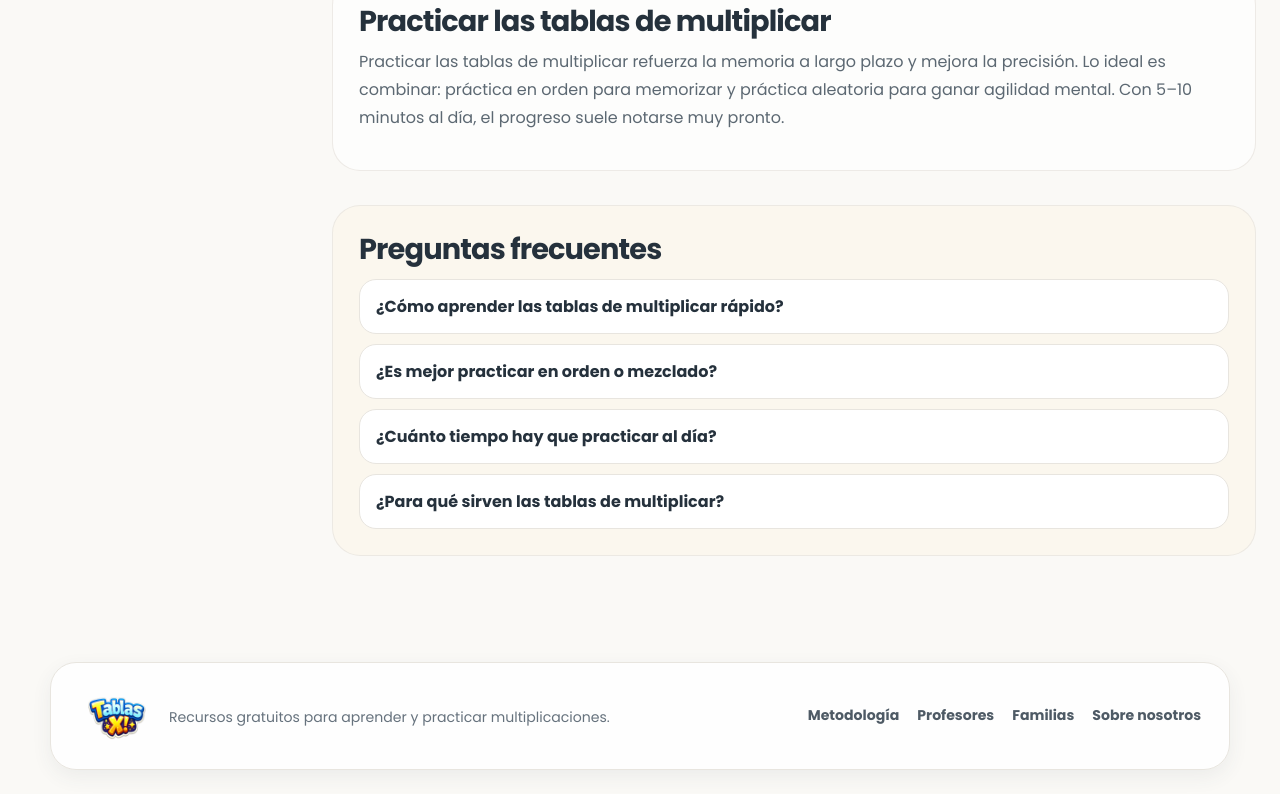
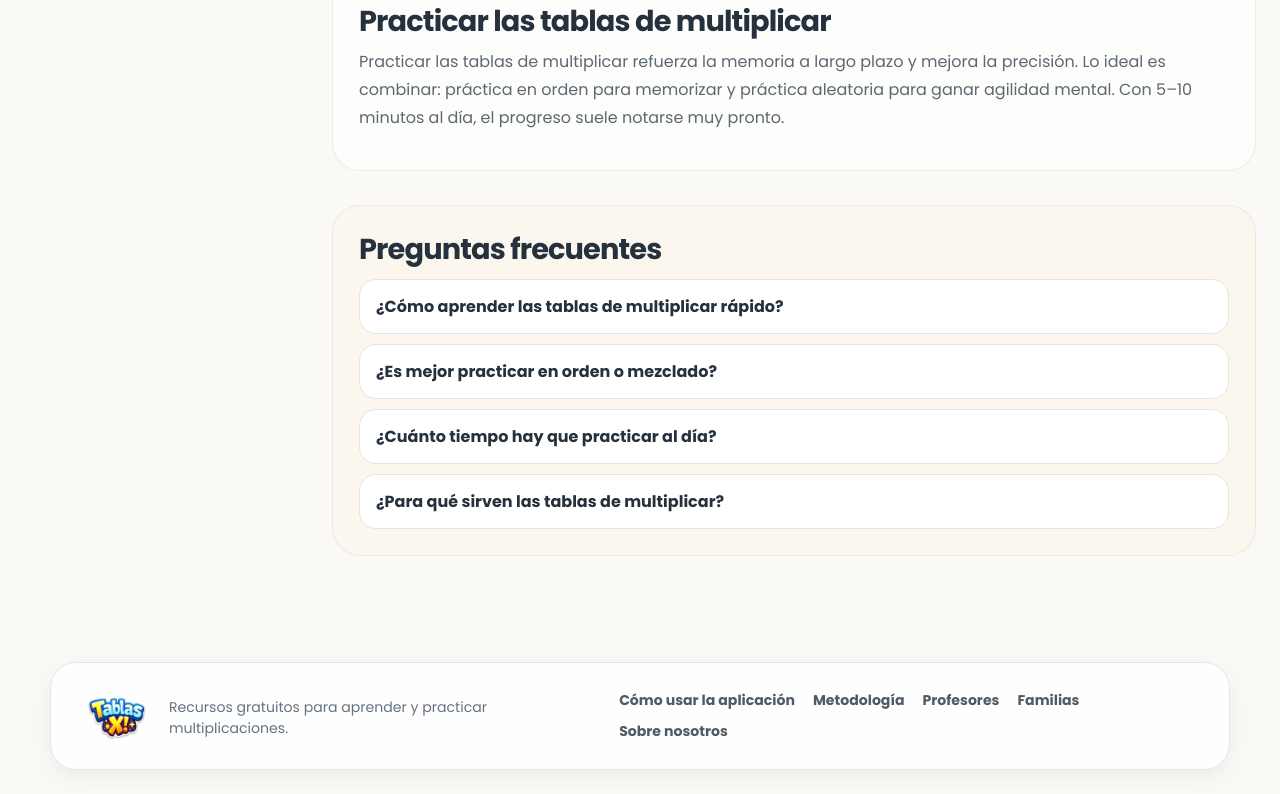
Before and after one commit to AntonioRuizNet/tablas-de-multiplicar, a Next.js app: page / in a window 1280 px wide. Shown: the part 3890-4684 px from the top of the page. Built offline with nearby package versions, Linux system fonts and the light colour scheme; no server answers; the database is empty; a web font is replaced by a local one.

Commit message:
Add usage guide link to footer

```diff
--- a/src/components/layout/AppLayout.jsx
+++ b/src/components/layout/AppLayout.jsx
@@ -19,7 +19,7 @@ export function AppLayout({ children, title="Tablas de multiplicar", description
       {!loading && user && !user.email ? <div className={`${styles.accountNotice} ${styles.emailNotice}`}>🔐 <span><strong>Protege tu cuenta.</strong> Añade un email para poder recuperar tu contraseña si la olvidas.</span> <Link href="/guardar-email">Guardar email</Link></div> : null}
       <div className={styles.body}><aside className={styles.sidebarDesktop}><AppSidebar/></aside><main className={styles.main}>{children}</main></div>
       <MobileDrawer isOpen={isDrawerOpen} onClose={closeDrawer}><AppSidebar onNavigate={closeDrawer}/></MobileDrawer>
-      <footer className={styles.footer}><div className={styles.footerBrand}><img src="/og-image.png" alt="Tablas de multiplicar" className={styles.footerLogo}/><p>Recursos gratuitos para aprender y practicar multiplicaciones.</p></div><nav aria-label="Enlaces informativos"><Link href="/metodologia">Metodología</Link><Link href="/para-profesores">Profesores</Link><Link href="/para-padres">Familias</Link><Link href="/sobre-nosotros">Sobre nosotros</Link></nav></footer>
+      <footer className={styles.footer}><div className={styles.footerBrand}><img src="/og-image.png" alt="Tablas de multiplicar" className={styles.footerLogo}/><p>Recursos gratuitos para aprender y practicar multiplicaciones.</p></div><nav aria-label="Enlaces informativos"><Link href="/como-usar-la-aplicacion">Cómo usar la aplicación</Link><Link href="/metodologia">Metodología</Link><Link href="/para-profesores">Profesores</Link><Link href="/para-padres">Familias</Link><Link href="/sobre-nosotros">Sobre nosotros</Link></nav></footer>
     </div></>;
 }
 AppLayout.propTypes={children:PropTypes.node.isRequired,title:PropTypes.string,description:PropTypes.string,canonical:PropTypes.string};
```
